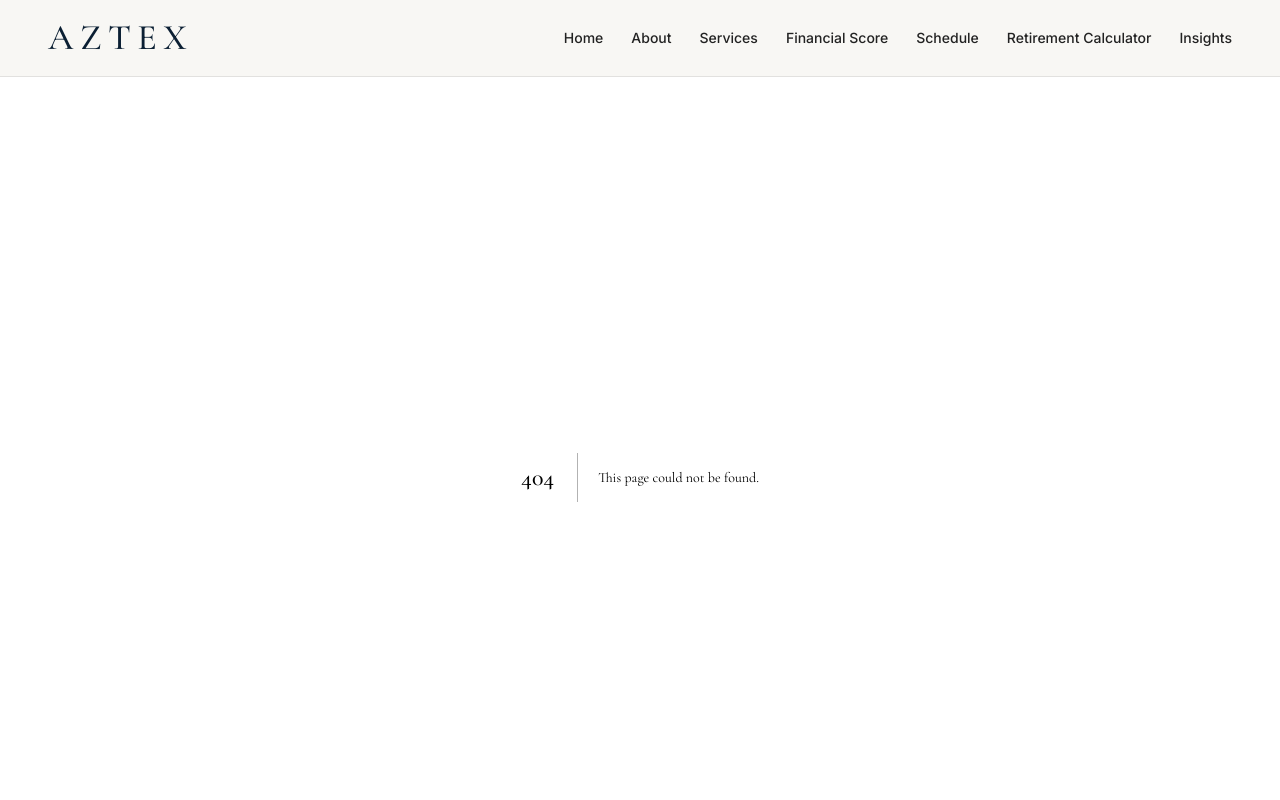
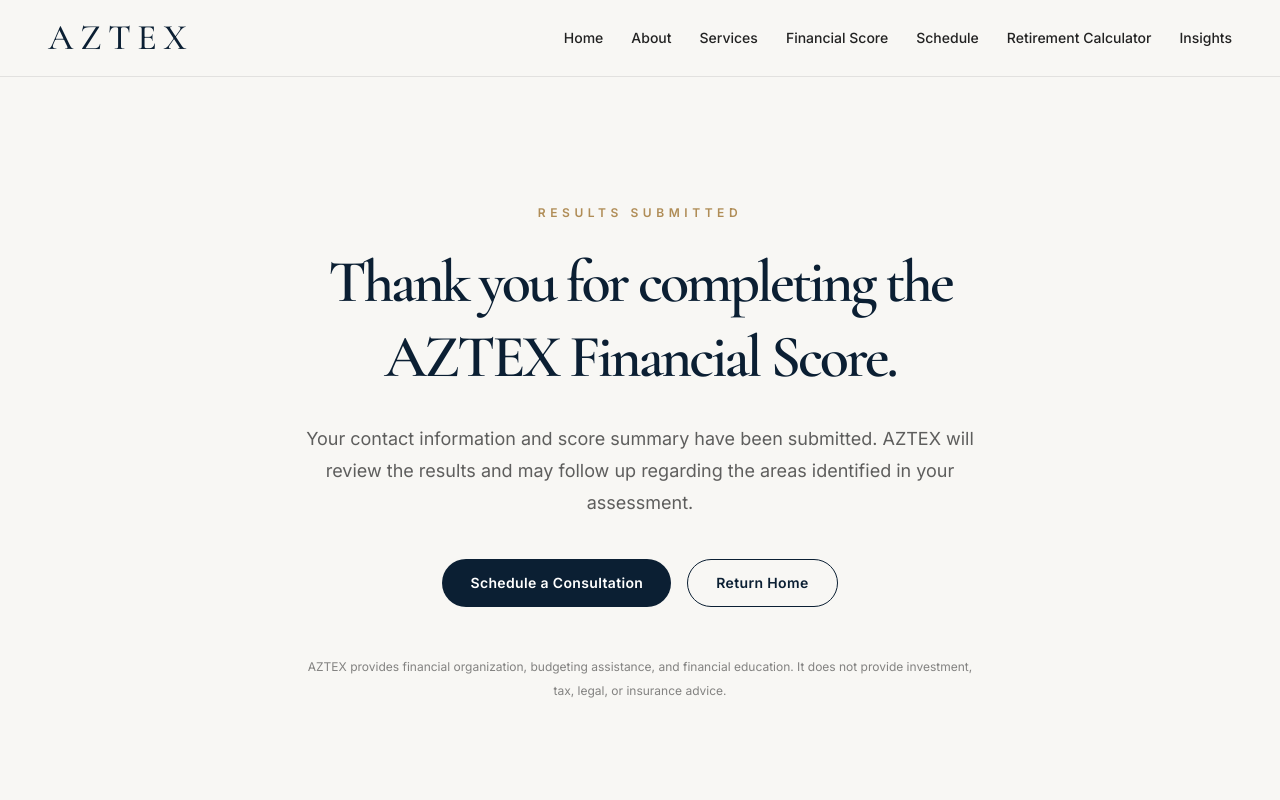
Before and after one commit to kyanlazo23-png/aztex-website, a Next.js app: page /financial-score-submitted in a window 1280 px wide. Before the commit this address had no page. Shown: the top 800 px of the page. Built offline with nearby package versions, Linux system fonts and the light colour scheme.

Commit message:
Add Financial Score submission confirmation page

```diff
--- /dev/null
+++ b/app/financial-score-submitted/page.tsx
@@ -0,0 +1,28 @@
+import Link from "next/link";
+
+export default function FinancialScoreSubmittedPage() {
+  return (
+    <main className="mx-auto max-w-4xl px-6 py-24 text-center sm:px-10 lg:px-12 lg:py-32">
+      <p className="text-xs font-semibold uppercase tracking-[0.38em] text-[color:var(--color-gold)]">
+        Results submitted
+      </p>
+      <h1 className="mt-6 text-5xl font-semibold leading-tight tracking-[-0.05em] text-[color:var(--color-navy)] sm:text-6xl">
+        Thank you for completing the AZTEX Financial Score.
+      </h1>
+      <p className="mx-auto mt-7 max-w-2xl text-lg leading-8 text-[color:var(--color-charcoal)]/72">
+        Your contact information and score summary have been submitted. AZTEX will review the results and may follow up regarding the areas identified in your assessment.
+      </p>
+      <div className="mt-10 flex flex-col justify-center gap-4 sm:flex-row">
+        <Link href="/schedule" className="inline-flex min-h-12 items-center justify-center rounded-full bg-[color:var(--color-navy)] px-7 py-3 text-sm font-semibold tracking-wide !text-white transition hover:bg-[#163552]">
+          Schedule a Consultation
+        </Link>
+        <Link href="/" className="inline-flex min-h-12 items-center justify-center rounded-full border border-[color:var(--color-navy)] px-7 py-3 text-sm font-semibold tracking-wide text-[color:var(--color-navy)] transition hover:bg-[color:var(--color-navy)] hover:!text-white">
+          Return Home
+        </Link>
+      </div>
+      <p className="mx-auto mt-12 max-w-2xl text-xs leading-6 text-[color:var(--color-charcoal)]/55">
+        AZTEX provides financial organization, budgeting assistance, and financial education. It does not provide investment, tax, legal, or insurance advice.
+      </p>
+    </main>
+  );
+}
```
